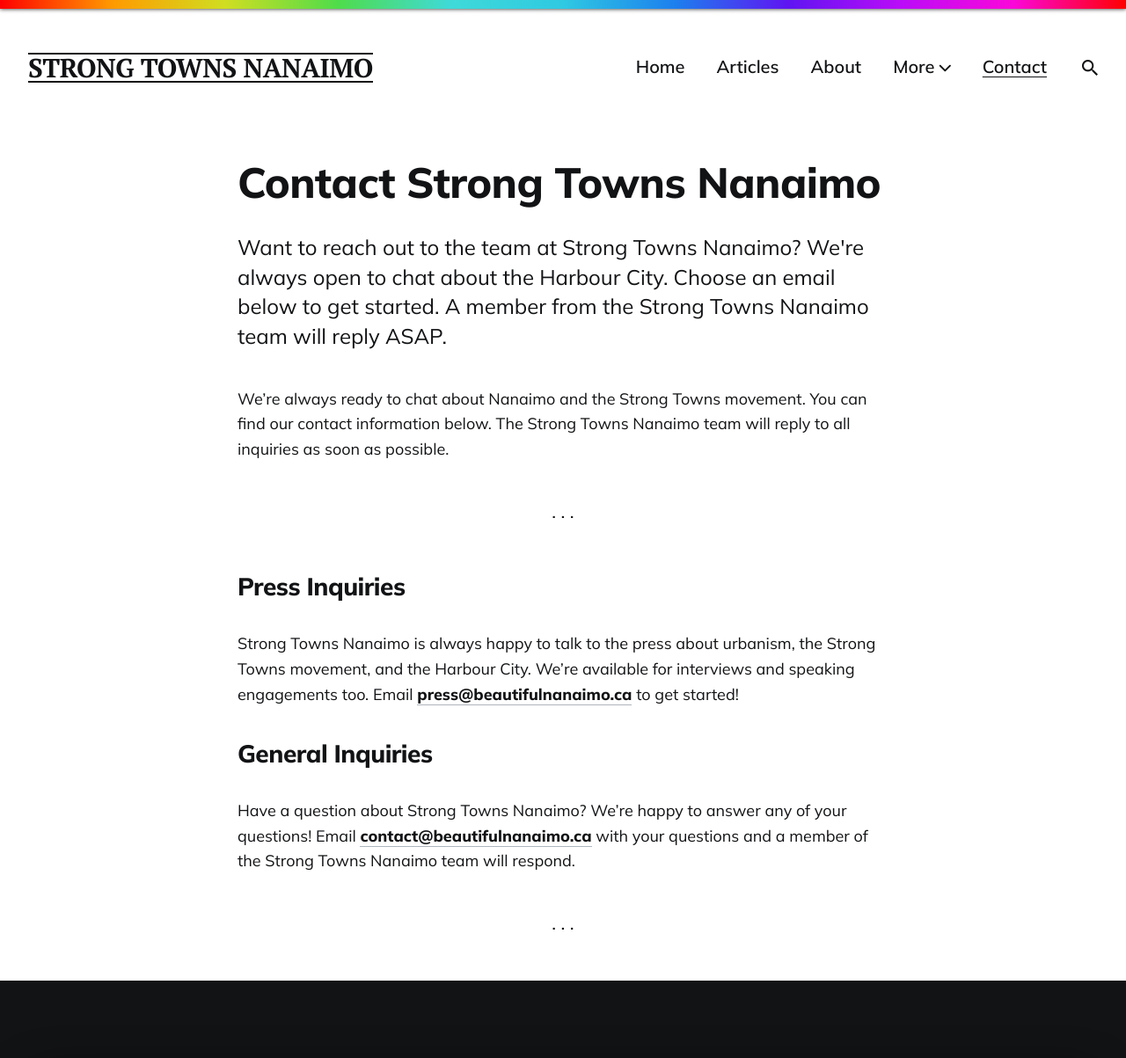
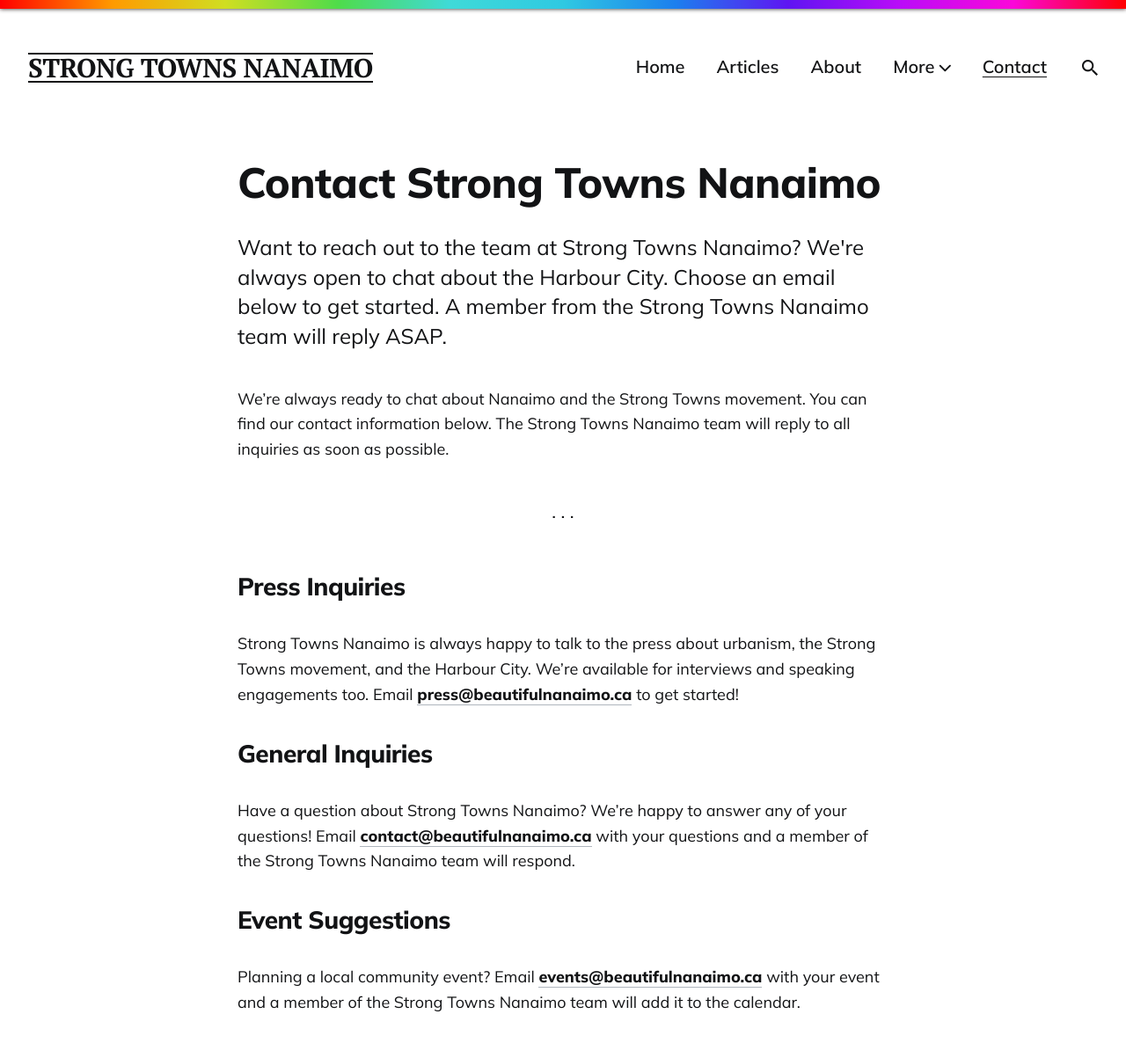
Before and after one commit to LaputanMachines/beautiful-nanaimo, a Jekyll site: the page built from _pages/contact.md, in a window 1280 px wide. Shown: the top 1203 px of the page at 88% size. Built offline with Jekyll 4.4.1, drawn with Linux system fonts in a browser that asks for light colours; grey boxes are pictures that could not be loaded.

Commit message:
Split calendar into its own page

```diff
--- a/_data/settings.yml
+++ b/_data/settings.yml
@@ -24,6 +24,8 @@
       url: '/about'
     - title: 'More'
       submenu:
+      - url: '/calendar'
+        title: 'Calendar'
       - url: '/events'
         title: 'Events'
       - url: '/library'
@@ -72,6 +74,8 @@
       url: '/articles'
     - title: 'About'
       url: '/about'
+    - title: 'Calendar'
+      url: '/calendar'
     - title: 'Events'
       url: '/events'
     - title: 'Library'
--- a/_pages/contact.md
+++ b/_pages/contact.md
@@ -23,4 +23,9 @@
 Have a question about Strong Towns Nanaimo? We're happy to answer any of your questions!
 Email [**contact@beautifulnanaimo.ca**](mailto:contact@beautifulnanaimo.ca) with your questions and a member of the Strong Towns Nanaimo team will respond.
 
+## Event Suggestions
+
+Planning a local community event?
+Email [**events@beautifulnanaimo.ca**](mailto:events@beautifulnanaimo.ca ) with your event and a member of the Strong Towns Nanaimo team will add it to the calendar.
+
 ***
--- a/_sass/4-layouts/_post.scss
+++ b/_sass/4-layouts/_post.scss
@@ -289,6 +289,11 @@
   max-width: 740px;
   margin: 0 auto 60px;
   color: var(--text-color);
+  transition: transform .5s;
+
+  iframe {
+    transition: transform .5s;
+  }
 
   a {
     font-weight: 600;
```
Also changed, not shown: _pages/about.md (+0 -2 lines), _pages/calendar.html (added, +25 -0 lines), _pages/events.html (+5 -3 lines).
